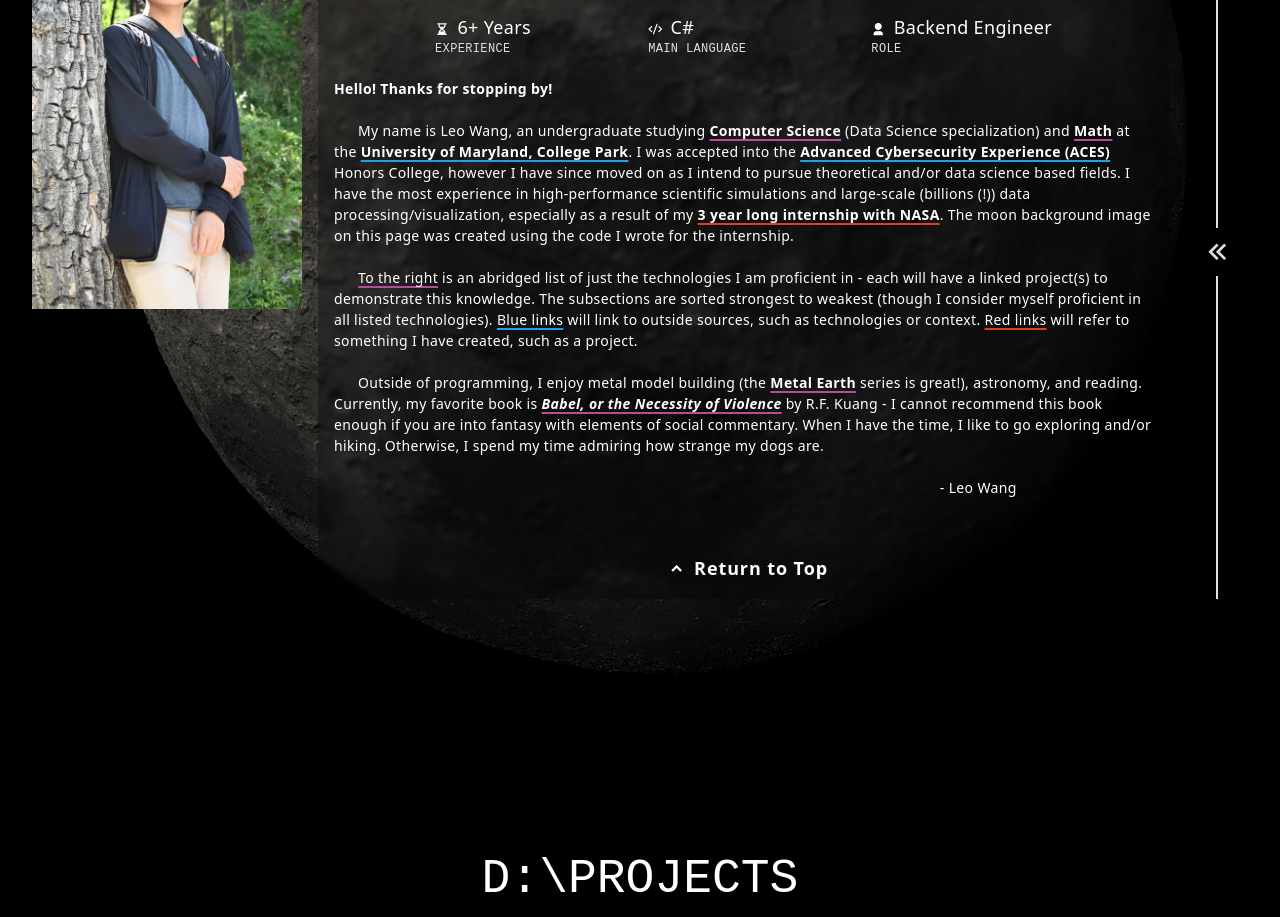
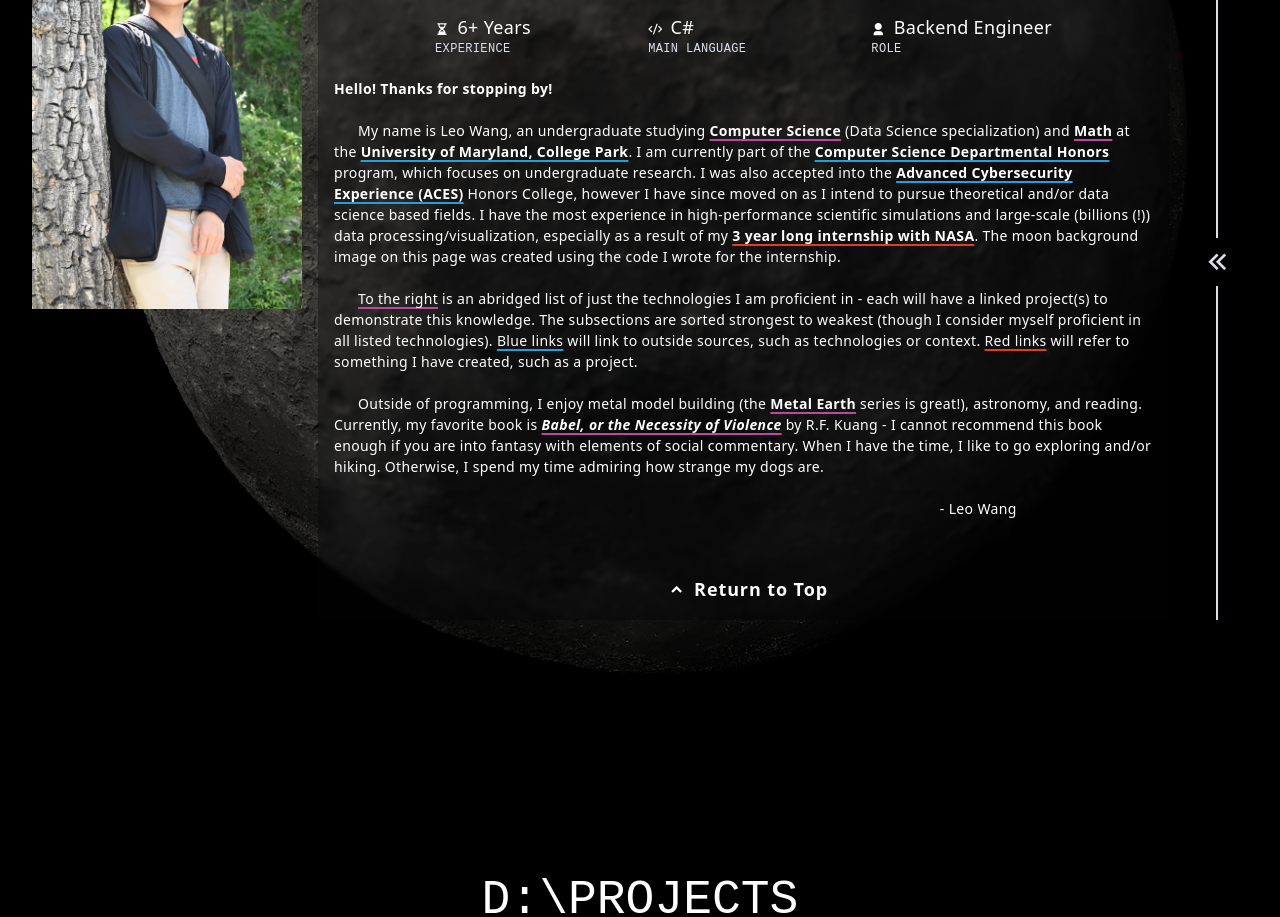
Before and after one commit to Andallfor/andallfor-home, a React (Vite) app: page / in a window 1280 px wide. Shown: the part 1080-1997 px from the top of the page. Built offline with nearby package versions, Linux system fonts and the light colour scheme.

Commit message:
more updates

```diff
--- a/src/AboutSubsection.tsx
+++ b/src/AboutSubsection.tsx
@@ -76,7 +76,7 @@ export default function About({ titleSubsection, notifySkillHighlight }: AboutPr
                         ]}></Brief>
                         <p className='font-semibold'>Hello! Thanks for stopping by!</p><br/>
                         <div className='indent-6'>
-                            My name is Leo Wang, an undergraduate studying <span className="font-semibold link-purple-2">Computer Science</span> (Data Science specialization) and <span className="font-semibold link-purple-2">Math</span> at the <a target='_blank' href="https://umd.edu/" className="font-semibold link-blue-2">University of Maryland, College Park</a>. I was accepted into the <a target='_blank' href="https://aces.umd.edu/" className="font-semibold link-blue-2">Advanced Cybersecurity Experience (ACES)</a> Honors College, however I have since moved on as I intend to pursue theoretical and/or data science based fields. I have the most experience in high-performance scientific simulations and large-scale (billions (!)) data processing/visualization, especially as a result of my <a target='_blank' href='https://github.com/Andallfor/MVT' className='font-semibold link-red-2'>3 year long internship with NASA</a>. The moon background image on this page was created using the code I wrote for the internship.
+                            My name is Leo Wang, an undergraduate studying <span className="font-semibold link-purple-2">Computer Science</span> (Data Science specialization) and <span className="font-semibold link-purple-2">Math</span> at the <a target='_blank' href="https://umd.edu/" className="font-semibold link-blue-2">University of Maryland, College Park</a>. I am currently part of the <a target='_blank' href="https://www.cs.umd.edu/~dml/new-honors/" className="font-semibold link-blue-2">Computer Science Departmental Honors</a> program, which focuses on undergraduate research. I was also accepted into the <a target='_blank' href="https://aces.umd.edu/" className="font-semibold link-blue-2">Advanced Cybersecurity Experience (ACES)</a> Honors College, however I have since moved on as I intend to pursue theoretical and/or data science based fields. I have the most experience in high-performance scientific simulations and large-scale (billions (!)) data processing/visualization, especially as a result of my <a target='_blank' href='https://github.com/Andallfor/MVT' className='font-semibold link-red-2'>3 year long internship with NASA</a>. The moon background image on this page was created using the code I wrote for the internship.
                         </div><br/>
                         <div className='indent-6'><span className="link-purple-2">To the right{window.innerWidth < 768 ? ' of my portrait' : ''}</span> is an abridged list of just the technologies I am proficient in - each will have a linked project(s) to demonstrate this knowledge. The subsections are sorted strongest to weakest (though I consider myself proficient in all listed technologies). <span className='link-blue-2'>Blue links</span> will link to outside sources, such as technologies or context. <span className='link-red-2'>Red links</span> will refer to something I have created, such as a project.</div><br/>
                         <div className='indent-6'>
--- a/src/Contact.tsx
+++ b/src/Contact.tsx
@@ -36,7 +36,7 @@ export default function Contact() {
         {id: 1, icon: 'ri-mail-fill',          title: 'College Email',  url: 'mailto:leowang@terpmail.umd.edu',        urlCover: 'leowang@terpmail.umd.edu',    newSection: false},
         {id: 2, icon: 'ri-github-fill',        title: 'Github',         url: 'https://github.com/Andallfor',           urlCover: 'github.com/Andallfor',        newSection: true },
         {id: 3, icon: 'ri-linkedin-box-fill',  title: 'LinkedIn',       url: 'https://www.linkedin.com/in/leo-z-wang', urlCover: 'linkedin.com/in/leo-z-wang/', newSection: true },
-        {id: 4, icon: 'ri-file-list-2-fill',   title: 'Resume',         url: 'https://github.com/Andallfor/andallfor-home/blob/main/public/software_resume.pdf',                    urlCover: 'View',                    newSection: false}
+        {id: 4, icon: 'ri-file-list-2-fill',   title: 'Resume',         url: 'software_resume.pdf',                    urlCover: 'View',                    newSection: false}
     ];
 
     return (
--- a/src/index.tsx
+++ b/src/index.tsx
@@ -11,8 +11,8 @@ import Contact from './Contact.tsx';
 
 npx tailwindcss -i ./src/index.css -o index.css --watch
 npm run dev
+
 npm run deploy
-
 after deploying go to github and add custom domain www.leozwang.org
 
 */
```
Also changed, not shown: 1 other file (tests, documents, lock files or other folders).
